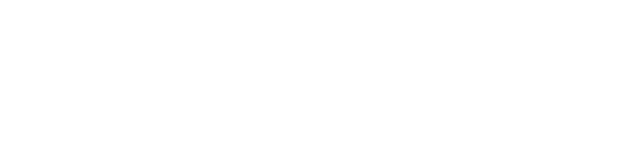
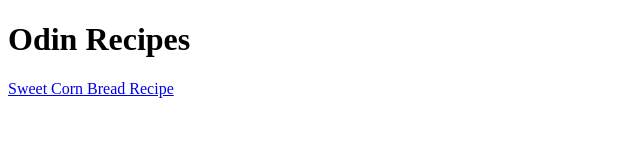
Before and after one commit to gagarc/odin-recipes, a plain HTML site: page index.html in a window 1280 px wide. Shown: the whole page, without its empty margins (0-640 px from the left). Drawn offline with Linux system fonts and the light colour scheme.

Commit message:
Added link to cornbread recipe in index.html

```diff
--- a/index.html
+++ b/index.html
@@ -6,6 +6,8 @@
     <title>Document</title>
 </head>
 <body>
+    <h1><strong>Odin Recipes</strong></h1>
+    <a href="recipes/cornbread.html">Sweet Corn Bread Recipe</a>
 
 </body>
 </html>
```
Also changed, not shown: recipes/cornbread.html (renamed from cornbread.html, +2 -1 lines).
